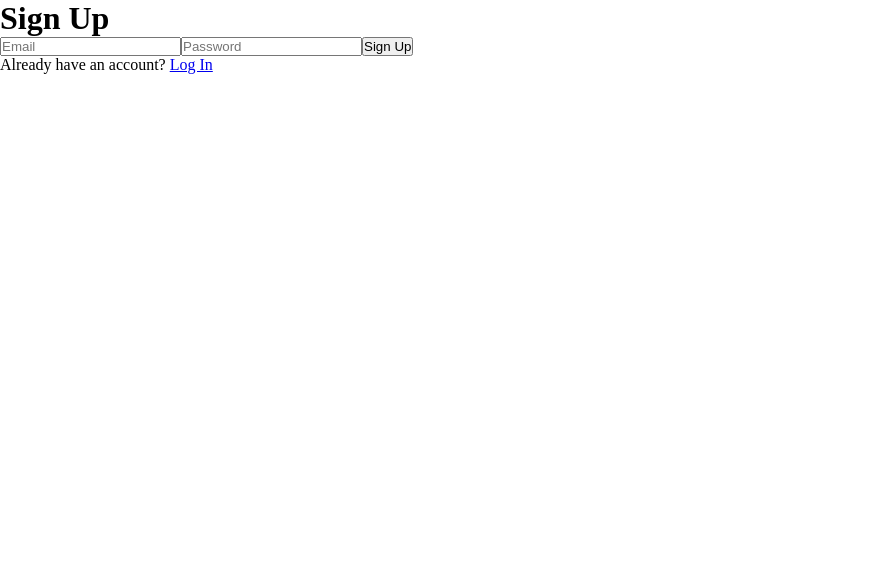
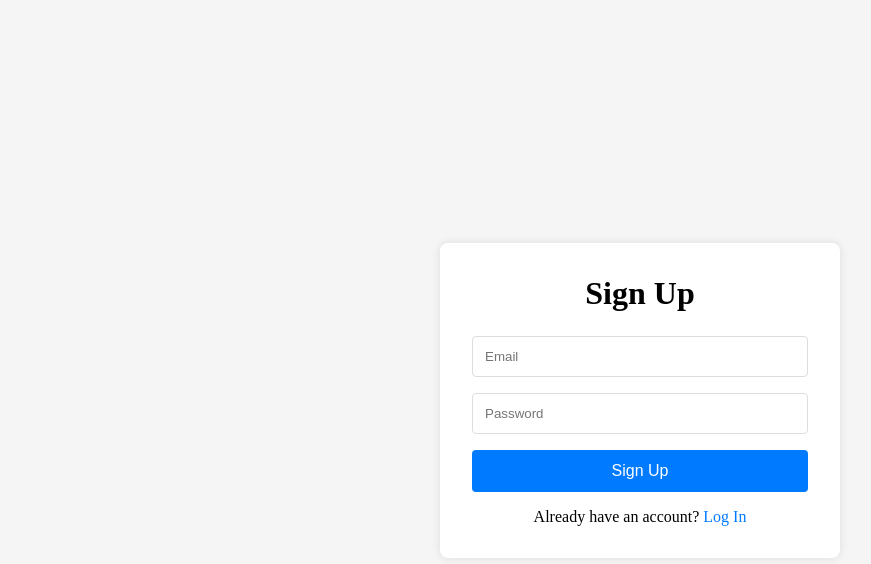
Before and after one commit to bmaitho/movie-app, a React (Create React App) app: page /signup in a window 1280 px wide. Shown: the top 564 px of the page, without its empty margins (0-871 px from the left). Built offline with nearby package versions, Linux system fonts and the light colour scheme; no server answers.

Commit message:
styled auth and profile pages

```diff
--- /dev/null
+++ b/src/components/AuthForm.css
@@ -0,0 +1,66 @@
+/* src/components/AuthForm.css */
+.auth-container {
+    display: flex;
+    flex-direction: column;
+    align-items: center;
+    justify-content: center;
+    height: 100vh;
+    background-color: #f5f5f5;
+}
+
+.auth-form {
+    background-color: white;
+    padding: 2rem;
+    border-radius: 8px;
+    box-shadow: 0 0 10px rgba(0, 0, 0, 0.1);
+    width: 100%;
+    max-width: 400px;
+    text-align: center;
+}
+
+.auth-form h1 {
+    margin-bottom: 1.5rem;
+}
+
+.auth-form input {
+    width: 100%;
+    padding: 0.75rem;
+    margin-bottom: 1rem;
+    border: 1px solid #ddd;
+    border-radius: 4px;
+}
+
+.auth-form button {
+    width: 100%;
+    padding: 0.75rem;
+    border: none;
+    border-radius: 4px;
+    background-color: #007bff;
+    color: white;
+    font-size: 1rem;
+    cursor: pointer;
+    transition: background-color 0.3s ease;
+}
+
+.auth-form button:hover {
+    background-color: #0056b3;
+}
+
+.auth-form p {
+    margin-top: 1rem;
+}
+
+.auth-form a {
+    color: #007bff;
+    text-decoration: none;
+}
+
+.auth-form a:hover {
+    text-decoration: underline;
+}
+
+.auth-error {
+    color: red;
+    margin-top: -0.75rem;
+    margin-bottom: 1rem;
+}
--- a/src/components/Login.js
+++ b/src/components/Login.js
@@ -3,6 +3,7 @@ import React, { useState } from "react";
 import { signInWithEmailAndPassword } from "firebase/auth";
 import { auth } from "../firebaseConfig";
 import { Link, useNavigate } from "react-router-dom";
+import './AuthForm.css';
 
 const Login = () => {
     const [email, setEmail] = useState("");
@@ -21,7 +22,8 @@ const Login = () => {
     };
 
     return (
-        <form onSubmit={handleLogin}>
+        <div className="auth-container">
+            <form onSubmit={handleLogin} className="auth-form">
                 <h1>Login</h1>
                 <input
                     type="email"
@@ -36,11 +38,12 @@ const Login = () => {
                     placeholder="Password"
                 />
                 <button type="submit">Login</button>
-            {error && <p>{error}</p>}
+                {error && <p className="auth-error">{error}</p>}
                 <p>
                     Don't have an account? <Link to="/signup">Sign Up</Link>
                 </p>
             </form>
+        </div>
     );
 };
 
--- a/src/components/SignUp.js
+++ b/src/components/SignUp.js
@@ -3,6 +3,7 @@ import React, { useState } from "react";
 import { createUserWithEmailAndPassword } from "firebase/auth";
 import { auth } from "../firebaseConfig";
 import { Link, useNavigate } from "react-router-dom";
+import './AuthForm.css';
 
 const SignUp = () => {
     const [email, setEmail] = useState("");
@@ -21,7 +22,8 @@ const SignUp = () => {
     };
 
     return (
-        <form onSubmit={handleSignUp}>
+        <div className="auth-container">
+            <form onSubmit={handleSignUp} className="auth-form">
                 <h1>Sign Up</h1>
                 <input
                     type="email"
@@ -36,11 +38,12 @@ const SignUp = () => {
                     placeholder="Password"
                 />
                 <button type="submit">Sign Up</button>
-            {error && <p>{error}</p>}
+                {error && <p className="auth-error">{error}</p>}
                 <p>
                     Already have an account? <Link to="/login">Log In</Link>
                 </p>
             </form>
+        </div>
     );
 };
 
--- a/src/pages/ProfilePage.css
+++ b/src/pages/ProfilePage.css
@@ -1,3 +1,4 @@
+/* src/pages/ProfilePage.css */
 * {
   margin: 0;
   padding: 0;
@@ -15,7 +16,7 @@ body, html {
   position: relative;
   height: 100vh;
   width: 100vw;
-  background: url('../assets/WhatsApp\ Image\ 2024-07-10\ at\ 14.25.05.jpeg') no-repeat center center fixed;
+  background: url('../assets/WhatsApp Image 2024-07-10 at 14.25.05.jpeg') no-repeat center center fixed;
   background-size: cover;
   display: flex;
   justify-content: center;
--- a/src/pages/ProfilePage.js
+++ b/src/pages/ProfilePage.js
@@ -2,6 +2,7 @@
 import React from 'react';
 import { useAuth } from '../context/AuthContext';
 import { useNavigate } from 'react-router-dom';
+import './ProfilePage.css';
 
 const ProfilePage = () => {
     const { currentUser, logout } = useAuth();
@@ -17,10 +18,12 @@ const ProfilePage = () => {
     };
 
     return (
-        <div>
-            <h1>Profile Page</h1>
-            <p>Welcome, {currentUser && currentUser.email}</p>
-            <button onClick={handleLogout}>Logout</button>
+        <div className="profile-page">
+            <div>
+                <h1>Profile Page</h1>
+                <p>Welcome, {currentUser && currentUser.email}</p>
+                <button onClick={handleLogout}>Logout</button>
+            </div>
         </div>
     );
 };
```
Lines whose indentation alone changed are shown as unchanged.
